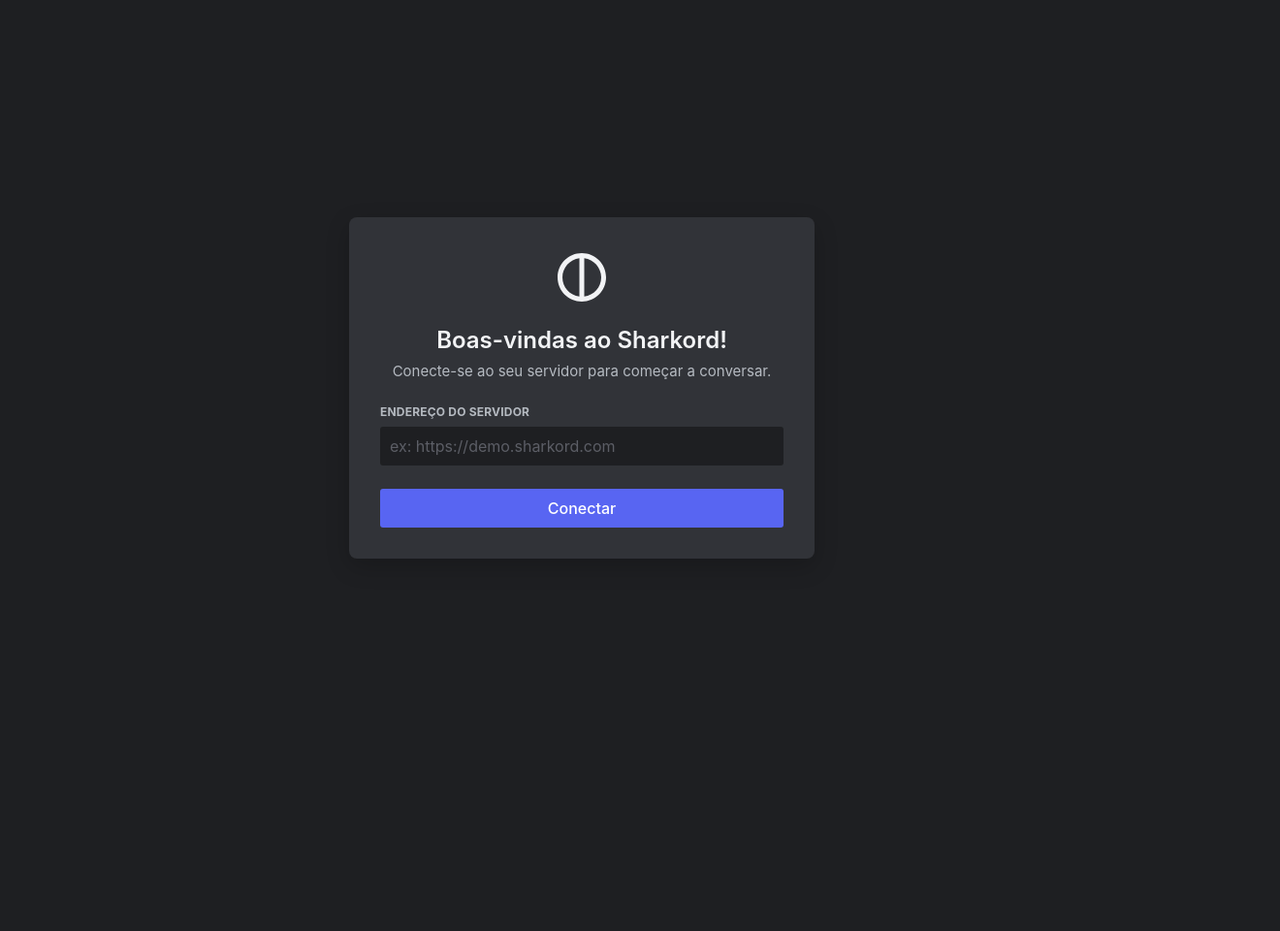
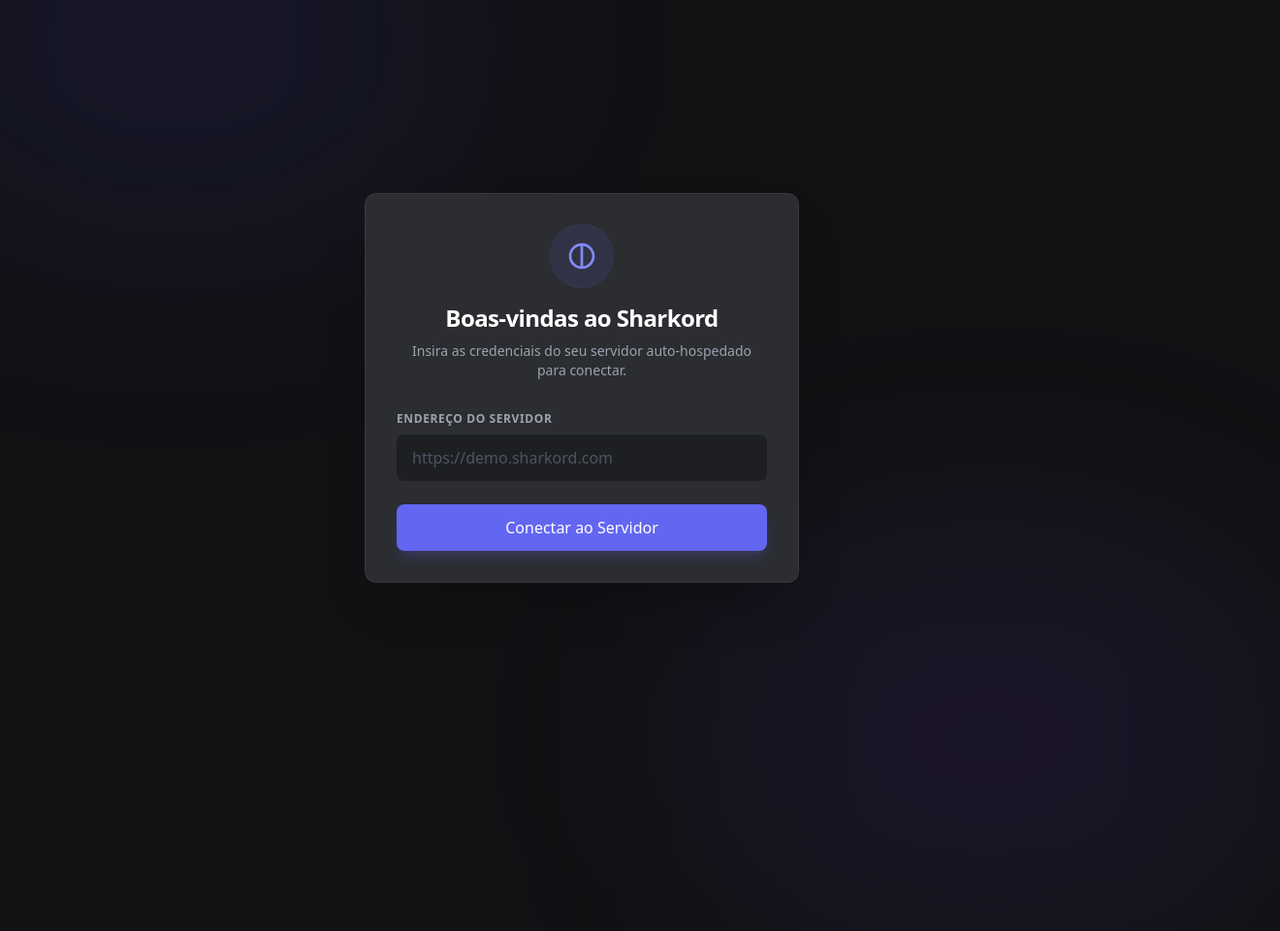
Before and after one commit to thalisonnunes20/app-sharkord, an Electron app: page index.html in a window 1200 px wide. Shown: the whole page at 97% size, 1320 px wide, since content can reach past the window. Before the commit the page ends 800 px from the top, so only its background shows below. Drawn offline with nearby package versions, Linux system fonts and the light colour scheme.

Commit message:
5 commit
melhorias gerais de desempenho e confiabilidade e redesenho da pagina inicial e notificacoes, estava muito cru.

```diff
--- a/index.css
+++ b/index.css
@@ -1,140 +1 @@
-:root {
-  --bg-primary: #1e1f22;
-  --bg-card: #313338;
-  --text-primary: #f2f3f5;
-  --text-secondary: #b5bac1;
-  --text-input: #dbdee1;
-  --accent-color: #5865F2; /* Cor azul/indigo comum em apps de chat */
-  --accent-hover: #4752c4;
-  --input-bg: #1e1f22;
-  --error: #fa777c;
-}
-
-* {
-  margin: 0;
-  padding: 0;
-  box-sizing: border-box;
-}
-
-body {
-  font-family: 'Inter', -apple-system, BlinkMacSystemFont, 'Segoe UI', Roboto, Helvetica, Arial, sans-serif;
-  background-color: var(--bg-primary);
-  color: var(--text-primary);
-  height: 100vh;
-  display: flex;
-  align-items: center;
-  justify-content: center;
-  user-select: none; /* Previne selecao de texto para parecer app nativo */
-}
-
-.container {
-  background-color: var(--bg-card);
-  width: 100%;
-  max-width: 480px;
-  padding: 32px;
-  border-radius: 8px;
-  box-shadow: 0 8px 24px rgba(0, 0, 0, 0.2);
-  text-align: center;
-  animation: fadeIn 0.3s ease-out;
-}
-
-@keyframes fadeIn {
-  from { opacity: 0; transform: scale(0.98); }
-  to { opacity: 1; transform: scale(1); }
-}
-
-.logo-container {
-  margin-bottom: 24px;
-}
-
-.logo {
-  width: 60px;
-  height: 60px;
-  margin-bottom: 16px;
-  fill: var(--text-primary);
-}
-
-h1 {
-  font-size: 24px;
-  font-weight: 600;
-  margin-bottom: 8px;
-}
-
-p {
-  color: var(--text-secondary);
-  font-size: 15px;
-  line-height: 20px;
-}
-
-form {
-  display: flex;
-  flex-direction: column;
-  text-align: left;
-  margin-top: 24px;
-}
-
-.input-group {
-  display: flex;
-  flex-direction: column;
-  margin-bottom: 16px;
-}
-
-label {
-  color: var(--text-secondary);
-  font-size: 12px;
-  font-weight: 700;
-  text-transform: uppercase;
-  letter-spacing: 0.2px;
-  margin-bottom: 8px;
-}
-
-input[type="url"] {
-  background-color: var(--input-bg);
-  border: none;
-  color: var(--text-input);
-  padding: 10px;
-  border-radius: 3px;
-  font-family: inherit;
-  font-size: 16px;
-  outline: none;
-  transition: box-shadow 0.2s ease;
-}
-
-input[type="url"]:focus {
-  box-shadow: 0 0 0 1px var(--accent-color);
-}
-
-input[type="url"]::placeholder {
-  color: #5c5e66;
-}
-
-.error-message {
-  color: var(--error);
-  font-size: 12px;
-  margin-top: 6px;
-  display: none;
-  font-weight: 500;
-}
-
-.submit-btn {
-  background-color: var(--accent-color);
-  color: white;
-  border: none;
-  padding: 10px 16px;
-  border-radius: 3px;
-  font-family: inherit;
-  font-weight: 500;
-  font-size: 16px;
-  cursor: pointer;
-  transition: background-color 0.2s ease;
-  margin-top: 8px;
-}
-
-.submit-btn:hover {
-  background-color: var(--accent-hover);
-}
-
-.submit-btn:disabled {
-  background-color: #5c5e66;
-  cursor: not-allowed;
-}
+/* Estilos movidos para o index.html via Tailwind CSS CDN */
--- a/index.html
+++ b/index.html
@@ -4,36 +4,70 @@
   <meta charset="UTF-8">
   <meta name="viewport" content="width=device-width, initial-scale=1.0">
   <title>Sharkord</title>
-  <link rel="stylesheet" href="index.css">
+  <script src="https://cdn.tailwindcss.com"></script>
+  <style>
+    /* Custom CSS just for drag region if needed, but we hid the titlebar */
+    body { user-select: none; }
+  </style>
 </head>
-<body>
+<body class="bg-[#111214] text-gray-200 h-screen w-screen flex items-center justify-center relative overflow-hidden font-sans">
 
-  <div class="container">
-    <div class="logo-container">
-      <!-- Icone SVG generico de servidor/conexao -->
-      <svg class="logo" viewBox="0 0 24 24" xmlns="http://www.w3.org/2000/svg">
+  <!-- Subtle Background Decor -->
+  <div class="absolute inset-0 pointer-events-none z-0">
+    <div class="absolute top-[-20%] left-[-10%] w-[50%] h-[50%] bg-indigo-600/10 blur-[120px] rounded-full"></div>
+    <div class="absolute bottom-[-20%] right-[-10%] w-[50%] h-[50%] bg-violet-600/10 blur-[120px] rounded-full"></div>
+  </div>
+
+  <div class="relative z-10 w-full max-w-md bg-[#2B2D31] rounded-xl shadow-2xl p-8 border border-white/5 animate-fade-in-up">
+
+    <div class="text-center mb-8">
+      <div class="inline-flex items-center justify-center w-16 h-16 rounded-full bg-indigo-500/10 mb-4 ring-1 ring-indigo-500/20">
+        <svg class="w-8 h-8 text-indigo-400" fill="currentColor" viewBox="0 0 24 24" xmlns="http://www.w3.org/2000/svg">
           <path d="M12 2C6.48 2 2 6.48 2 12C2 17.52 6.48 22 12 22C17.52 22 22 17.52 22 12C22 6.48 17.52 2 12 2ZM11 19.93C7.05 19.43 4 16.05 4 12C4 7.95 7.05 4.57 11 4.07V19.93ZM13 4.07C16.95 4.57 20 7.95 20 12C20 16.05 16.95 19.43 13 19.93V4.07Z"/>
         </svg>
-      <h1>Boas-vindas ao Sharkord!</h1>
-      <p>Conecte-se ao seu servidor para começar a conversar.</p>
+      </div>
+      <h1 class="text-2xl font-bold text-white tracking-tight mb-2">Boas-vindas ao Sharkord</h1>
+      <p class="text-sm text-gray-400">Insira as credenciais do seu servidor auto-hospedado para conectar.</p>
     </div>
 
-    <form id="setup-form">
-      <div class="input-group">
-        <label for="server-url">Endereço do Servidor</label>
+    <form id="setup-form" class="space-y-6">
+      <div class="space-y-2">
+        <label for="server-url" class="block text-xs font-bold text-gray-400 uppercase tracking-wider">
+          Endereço do Servidor
+        </label>
+        <div class="relative">
           <input
             type="url"
             id="server-url"
-          placeholder="ex: https://demo.sharkord.com"
+            class="w-full bg-[#1E1F22] text-gray-100 px-4 py-3 rounded-lg border-none focus:outline-none focus:ring-2 focus:ring-indigo-500 transition-all placeholder-gray-600"
+            placeholder="https://demo.sharkord.com"
             required
             autocomplete="off"
             spellcheck="false"
           />
-        <div class="error-message" id="error-message">Por favor, insira uma URL válida (http/https).</div>
         </div>
-      <button type="submit" class="submit-btn">Conectar</button>
+        <div class="hidden text-red-400 text-xs font-medium mt-1" id="error-message">
+          URL inválida. Use formato http:// ou https://
+        </div>
+      </div>
+
+      <button
+        type="submit"
+        class="w-full bg-indigo-500 hover:bg-indigo-600 active:scale-[0.98] text-white font-medium py-3 rounded-lg transition-all duration-200 shadow-lg shadow-indigo-500/20 flex items-center justify-center submit-btn">
+        <span class="btn-text">Conectar ao Servidor</span>
+      </button>
     </form>
   </div>
+
+  <style>
+    @keyframes fadeInUp {
+      from { opacity: 0; transform: translateY(10px); }
+      to { opacity: 1; transform: translateY(0); }
+    }
+    .animate-fade-in-up {
+      animation: fadeInUp 0.5s cubic-bezier(0.16, 1, 0.3, 1) forwards;
+    }
+  </style>
 
   <script src="renderer.js"></script>
 </body>
```
Also changed, not shown: preload.js (+112 -20 lines), README.md, 1 other file. Lines whose indentation alone changed are shown as unchanged.
